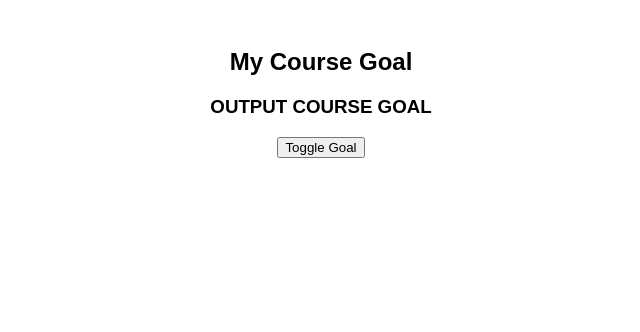
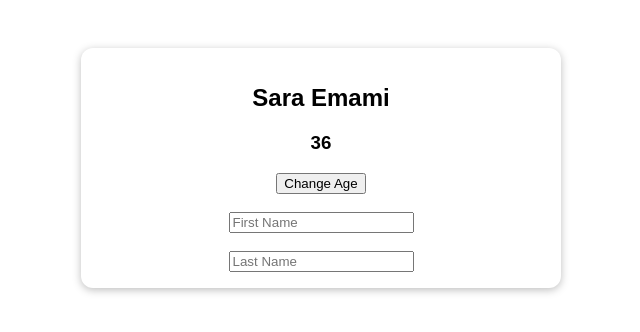
Before and after one commit to alexelmore/vue-3-cardio, a Vue app: page / in a window 1280 px wide. Shown: the top 332 px of the page, without its empty margins (319-959 px from the left). Built offline with nearby package versions, Linux system fonts and the light colour scheme.

Commit message:
using computed, watchers and methods with Vue 3's septup method

```diff
--- a/src/App.vue
+++ b/src/App.vue
@@ -1,50 +1,79 @@
+<template>
+  <section class="container">
+    <h2>{{ fullName }}</h2>
+    <h3>{{ myUser.age }}</h3>
+    <button @click="setNewAge">Change Age</button>
 
-
-
-<template>
-  <h2>My Course Goal</h2>
-  <!-- Task 1: Output your main course goal with help of the composition API -->
-  <!-- Don't hardcode it into the template, instead hardcode it into the JS code -->
-  <div v-if="showGoals">{{ myGoals.goal }}</div>
-  <h3>OUTPUT COURSE GOAL</h3>
-  <!-- Task 2: Toggle (show/ hide) the goal with help of the button  -->
-  <button @click="toggleGoals">Toggle Goal</button>
-  <!-- Task 3: Manage data in three ways -->
-  <!-- => Separate refs -->
-  <!-- => Ref Object -->
-  <!-- => Reactive Object -->
-  <!-- Task 4: Also solve the assignment with the Options API -->
+    <div>
+      <br />
+      <input type="text" placeholder="First Name" /><br /><br />
+      <input type="text" placeholder="Last Name" />
+    </div>
+  </section>
 </template>
 
 <script>
-import { ref, reactive } from "vue";
+// Must import in reactive for all data properties that are objects inside the setup method.
+// Must import computed for computed properties within the setup method
+// Must import watch for watcher properties within the setup method
+import { reactive, computed, watch } from "vue";
+
 export default {
+  // Setup method: takes the place of Options API data properties: data, methods, computed and watcher
   setup() {
-    const myGoals = reactive({
-      goal: "Become a better front end developer",
+    // Data property that is an object, there for it set to reactive
+    const user = reactive({
+      name: "Sara",
+      lastName: "Emami",
+      age: 36,
     });
 
-    const showGoals = ref(false);
-
-    function toggleGoals() {
-      showGoals.value = !showGoals.value;
+    // Vue 3 method
+    function setNewAge() {
+      user.age = 32;
+      user.name = "Snarla";
     }
 
-    return {
-      myGoals,
-      showGoals,
-      toggleGoals,
-    };
+    // Vue 3 computed property
+    const fullName = computed(function () {
+      return `${user.name} ${user.lastName}`;
+    });
+
+    // Vue 3 watcher
+    const myWatcher = watch(
+      // An array of as the first argument, which allows my watcher to watch multiple items
+      [() => user.age, () => user.name],
+      function (newValue, oldValue) {
+        console.log("Old Value:", oldValue);
+        console.log("New Value:", newValue);
+      }
+    );
+
+    // Must return all items that you want displayed or referenced in the template
+    return { myUser: user, setNewAge, fullName, myWatcher };
   },
 };
 </script>
 
 <style>
+* {
+  box-sizing: border-box;
+}
+
 html {
   font-family: sans-serif;
 }
+
 body {
-  margin: 3rem;
+  margin: 0;
+}
+
+.container {
+  margin: 3rem auto;
+  max-width: 30rem;
+  border-radius: 12px;
+  box-shadow: 0 2px 8px rgba(0, 0, 0, 0.26);
+  padding: 1rem;
   text-align: center;
 }
 </style>
```
